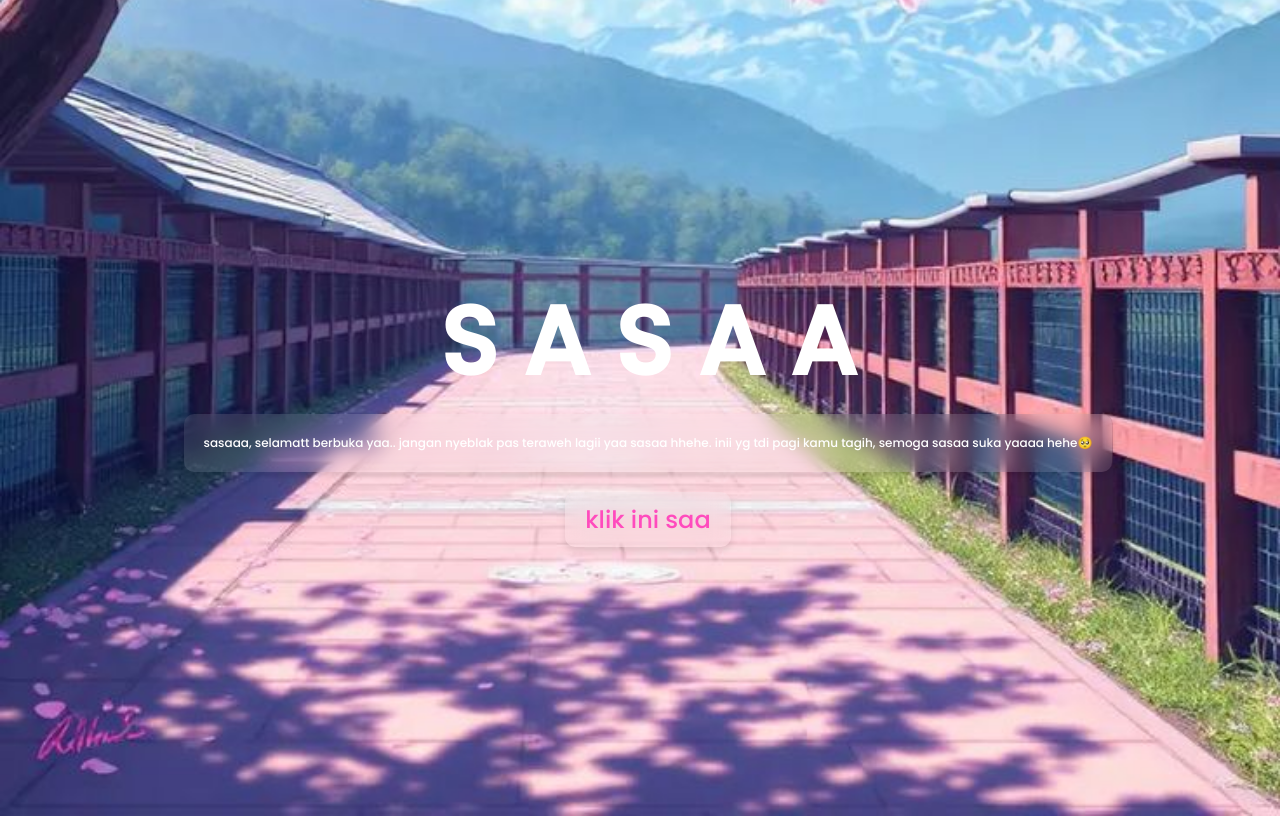
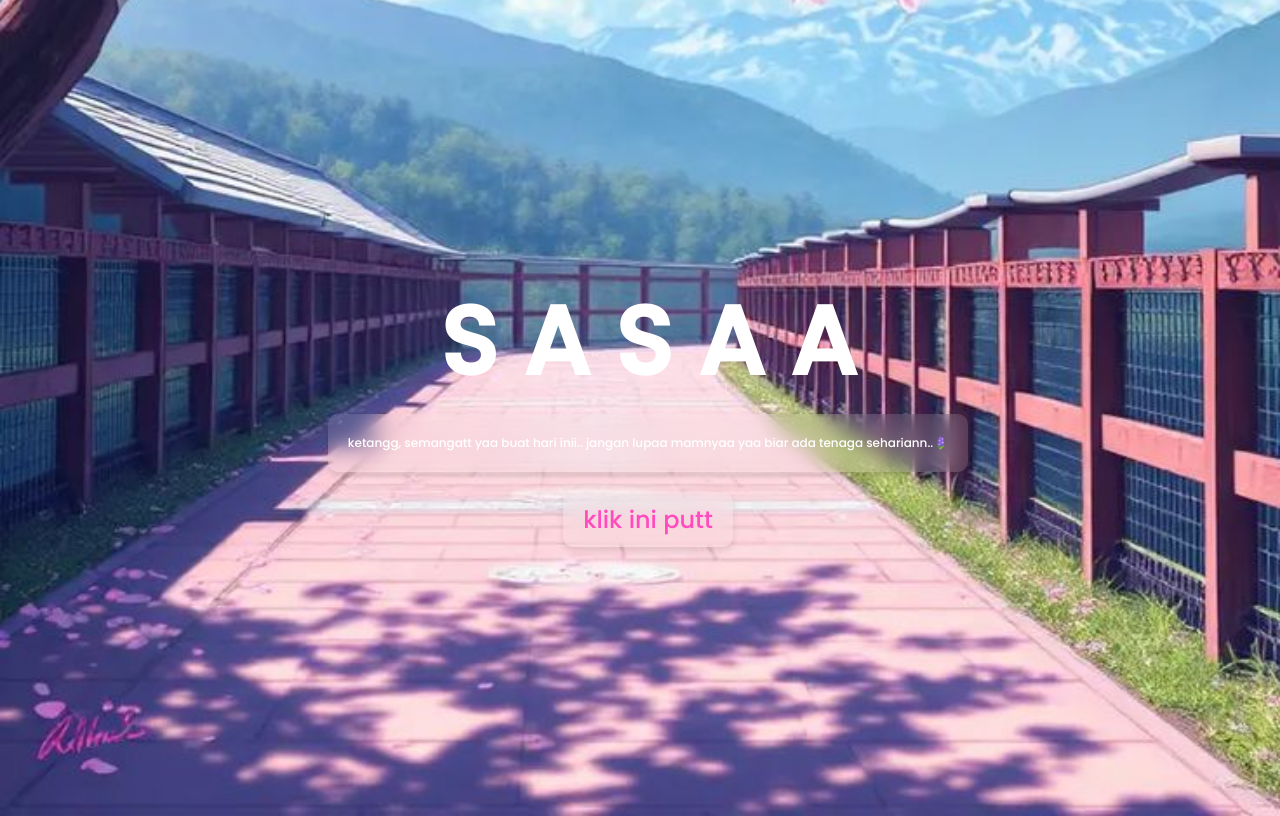
Before and after one commit to batman-cewek/ketang-kimia, a plain HTML site: page index.html in a window 1280 px wide. Drawn offline with Linux system fonts and the light colour scheme.

Commit message:
Update index.html

```diff
--- a/index.html
+++ b/index.html
@@ -20,12 +20,12 @@
 
     <div class="description">
       <span
-        >sasaaa, selamatt berbuka yaa.. jangan nyeblak pas teraweh lagii yaa sasaa hhehe. inii yg tdi pagi kamu tagih, semoga sasaa suka yaaaa hehe🥺 </span
+        >ketangg, semangatt yaa buat hari inii.. jangan lupaa mamnyaa yaa biar ada tenaga sehariann..🪻</span
       >
     </div>
     <div class="button">
       <button">
-        <a href="dist/index.html">klik ini saa</a>
+        <a href="dist/index.html">klik ini putt</a>
       </button>
     </div>
   </body>
```
